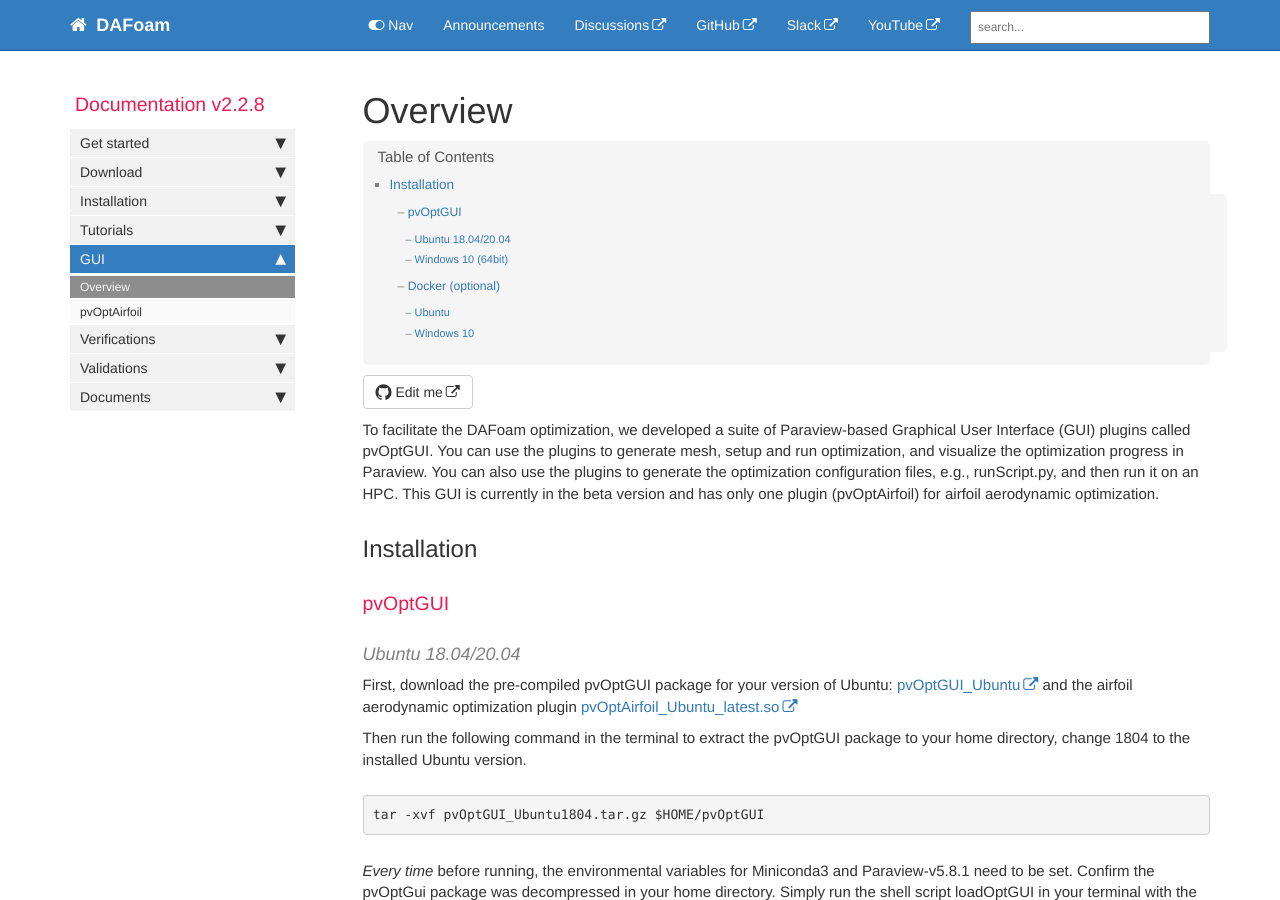
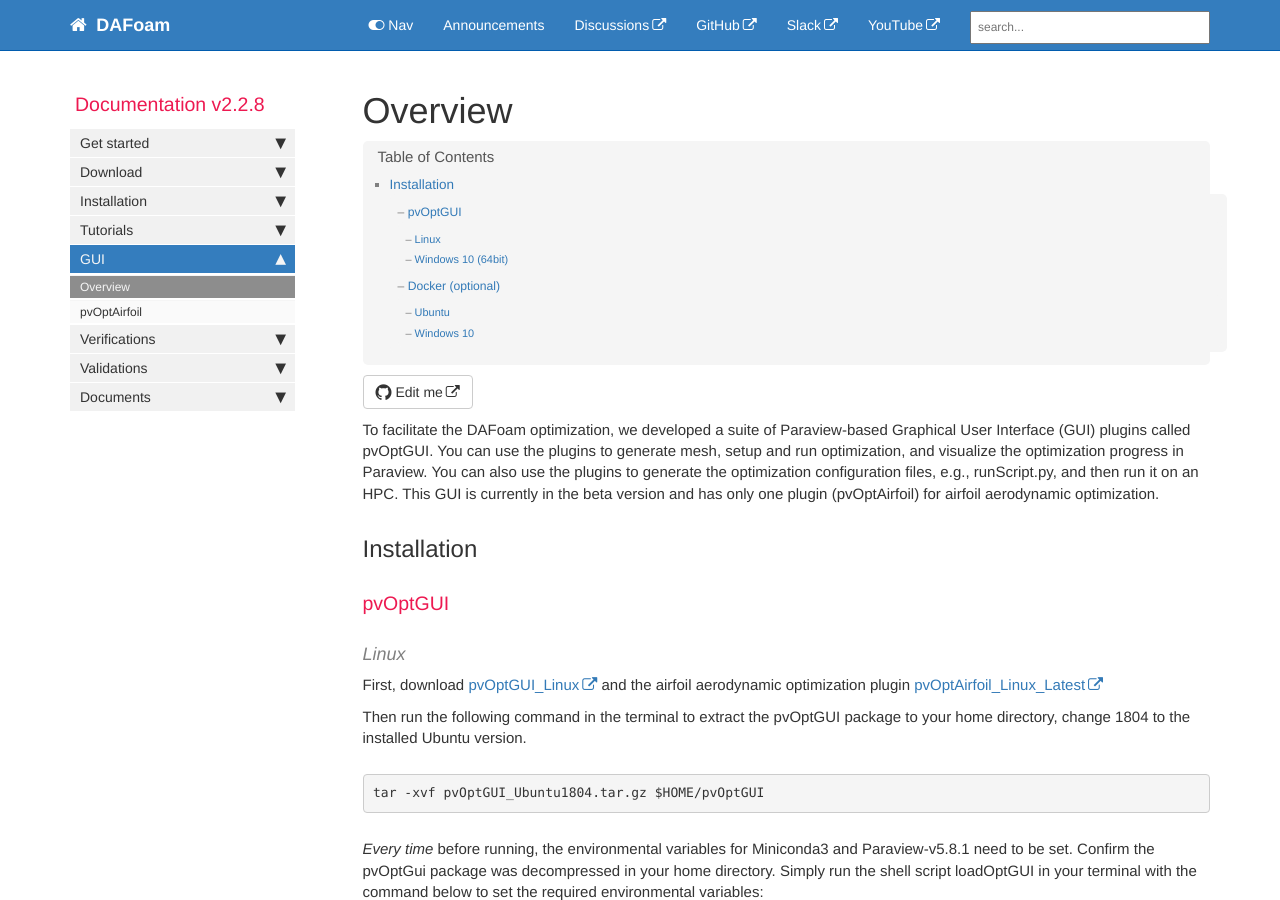
Before and after one commit to DAFoam/DAFoam.github.io, a Jekyll site: the page built from pages/mydoc/mydoc_gui_overview.md, in a window 1280 px wide and 900 px high. Built offline with Jekyll 4.4.1, drawn with Linux system fonts in a browser that asks for light colours; comment, search, counter and statistics services are not loaded.

Commit message:
Linux Updates

```diff
--- a/pages/mydoc/mydoc_gui_overview.md
+++ b/pages/mydoc/mydoc_gui_overview.md
@@ -13,9 +13,9 @@ To facilitate the DAFoam optimization, we developed a suite of Paraview-based Gr
 
 ### pvOptGUI
 
-#### Ubuntu 18.04/20.04
+#### Linux
 
-First, download the pre-compiled pvOptGUI package for your version of Ubuntu: [pvOptGUI_Ubuntu](https://github.com/DAFoam/files/releases/tag/pvOptGUI) and the airfoil aerodynamic optimization plugin [pvOptAirfoil_Ubuntu_latest.so](https://github.com/DAFoam/files/releases/tag/pvOptGUI)
+First, download [pvOptGUI_Linux](https://github.com/DAFoam/files/releases/tag/pvOptGUI) and the airfoil aerodynamic optimization plugin [pvOptAirfoil_Linux_Latest](https://github.com/DAFoam/files/releases/tag/pvOptGUI)
 
 Then run the following command in the terminal to extract the pvOptGUI package to your home directory, change 1804 to the installed Ubuntu version.
 
@@ -63,7 +63,7 @@ Download the [Miniconda 3](https://repo.anaconda.com/miniconda/Miniconda3-py38_4
 - After the Miniconda3 installation completes, open the pvOptGUI folder containing the new miniconda3 directory and double click minicondaSetup.bat to install the required packages.
 - After the script finishes, a list of packages should appear in the console. Verify matplotlib version is 3.4.2, numpy is 1.20.2, and tk is 8.6.10; afterward you may close the console.
 
-Finally download the airfoil aerodynamic optimization plugin [pvOptAirfoil_Windows10_64bit_latest.zip](https://github.com/DAFoam/files/releases/download/pvOptGUI/pvOptAirfoil_Windows10_64bit_latest.zip) and extract it
+Finally download the airfoil aerodynamic optimization plugin [pvOptAirfoil_Windows10_64bit_latest.zip](https://github.com/DAFoam/files/releases/download/pvOptGUI/pvOptAirfoil_Windows10_64bit_Latest.zip) and extract it
 - pvOptGUI supports multiple GUI plugins, the current version supports only airfoil aerodynamic optimization, i.e., pvOptAirfoil.
 
 
```
